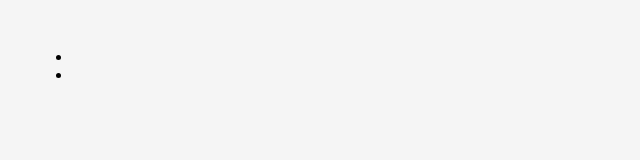
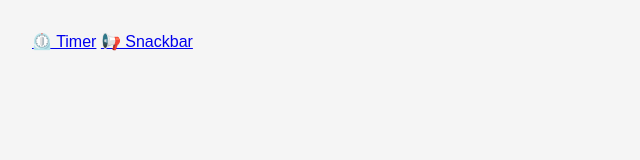
Before and after one commit to vrnkgllmv/goit-advancedjs-hw-02, a website built with Vite: page src/index.html in a window 1280 px wide. Shown: the whole page, without its empty margins (0-640 px from the left). Built offline with nearby package versions, Linux system fonts and the light colour scheme.

Commit message:
Update index.html: revert to direct links for navigation and remove list structure

```diff
--- a/src/index.html
+++ b/src/index.html
@@ -7,9 +7,7 @@
     <link rel="stylesheet" href="./css/styles.css" />
   </head>
   <body>
-    <ul>
-      <li><a href="./1-timer.html"></a></li>
-      <li><a href="./2-snackbar.html"></a></li>
-    </ul>
+      <a href="./1-timer.html">⏲️ Timer</a>
+      <a href="./2-snackbar.html">📢 Snackbar</a>
   </body>
 </html>
```
